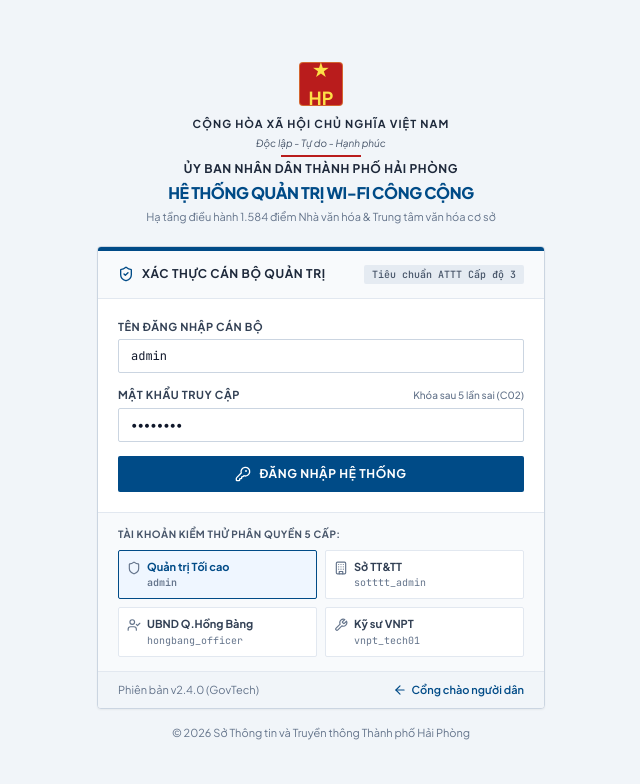
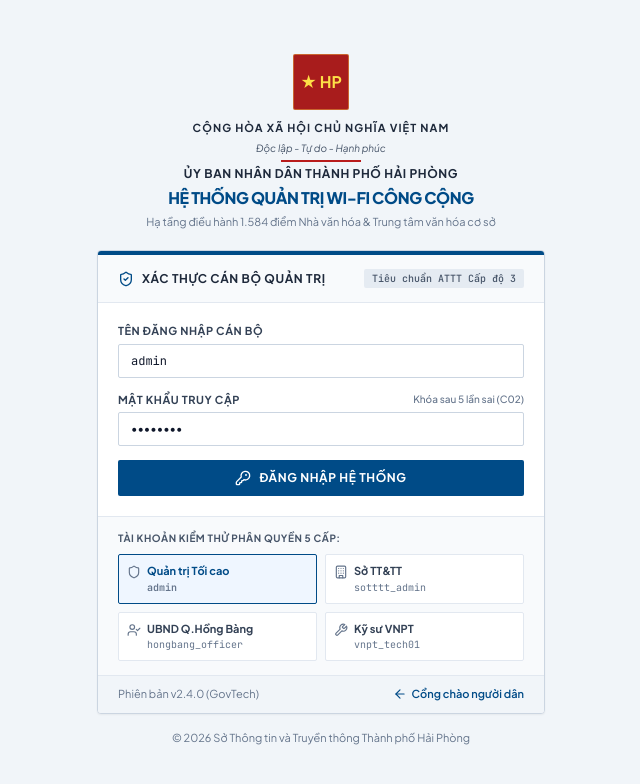
Before and after one commit to canhhocit/WIFI-Frontend, a React (Vite) app: page /admin/login in a window 1280 px wide. Shown: the top 784 px of the page, without its empty margins (319-959 px from the left). Built offline with nearby package versions, Linux system fonts and the light colour scheme.

Commit message:
fix: correct square aspect ratio and sizing on emblem badges

```diff
--- a/src/pages/admin/AdminLayout.tsx
+++ b/src/pages/admin/AdminLayout.tsx
@@ -180,7 +180,7 @@ export const AdminLayout: React.FC = () => {
         {/* Department / Brand Banner */}
         <div className="p-4 border-b border-[#18365a] bg-[#091a30]">
           <div className="flex items-center gap-3">
-            <div className="w-9 h-9 rounded bg-[#a81c1c] border border-yellow-400/50 text-yellow-300 flex items-center justify-center font-bold text-sm shadow-xs flex-shrink-0">
+            <div className="w-9 h-9 aspect-square rounded-sm bg-[#a81c1c] border border-yellow-400/50 text-yellow-300 flex items-center justify-center font-bold text-sm shadow-xs flex-shrink-0">
               ★ HP
             </div>
             <div className="overflow-hidden">
--- a/src/pages/admin/LoginPage.tsx
+++ b/src/pages/admin/LoginPage.tsx
@@ -37,7 +37,7 @@ export const LoginPage: React.FC = () => {
       <div className="w-full max-w-md">
         {/* National Emblem & Department Banner */}
         <div className="text-center mb-5 space-y-1">
-          <div className="inline-flex items-center justify-center w-11 h-11 rounded bg-red-700 text-yellow-300 font-bold text-lg border border-amber-300/40 mb-1.5 shadow-xs">
+          <div className="inline-flex items-center justify-center w-14 h-14 aspect-square rounded-sm bg-[#a81c1c] text-yellow-300 font-bold text-base border border-amber-300/40 mb-1.5 shadow-xs">
             ★ HP
           </div>
           <div className="text-[11px] font-bold tracking-widest text-slate-800 uppercase">
--- a/src/pages/portal/PortalPage.tsx
+++ b/src/pages/portal/PortalPage.tsx
@@ -213,7 +213,7 @@ export const PortalPage: React.FC = () => {
       <div className="bg-white rounded border border-slate-300 shadow-sm max-w-md w-full overflow-hidden">
         {/* Official Header */}
         <div className="bg-[#a81c1c] text-white text-center p-4 border-b border-[#881313] relative">
-          <div className="inline-flex items-center justify-center w-7 h-7 rounded bg-red-800 text-yellow-300 font-bold text-xs mb-1.5 border border-amber-300/40 shadow-xs">
+          <div className="inline-flex items-center justify-center w-7 h-7 aspect-square rounded-sm bg-red-800 text-yellow-300 font-bold text-xs mb-1.5 border border-amber-300/40 shadow-xs">
             ★
           </div>
           <div className="text-[10px] font-bold tracking-widest text-yellow-300 uppercase">
```
